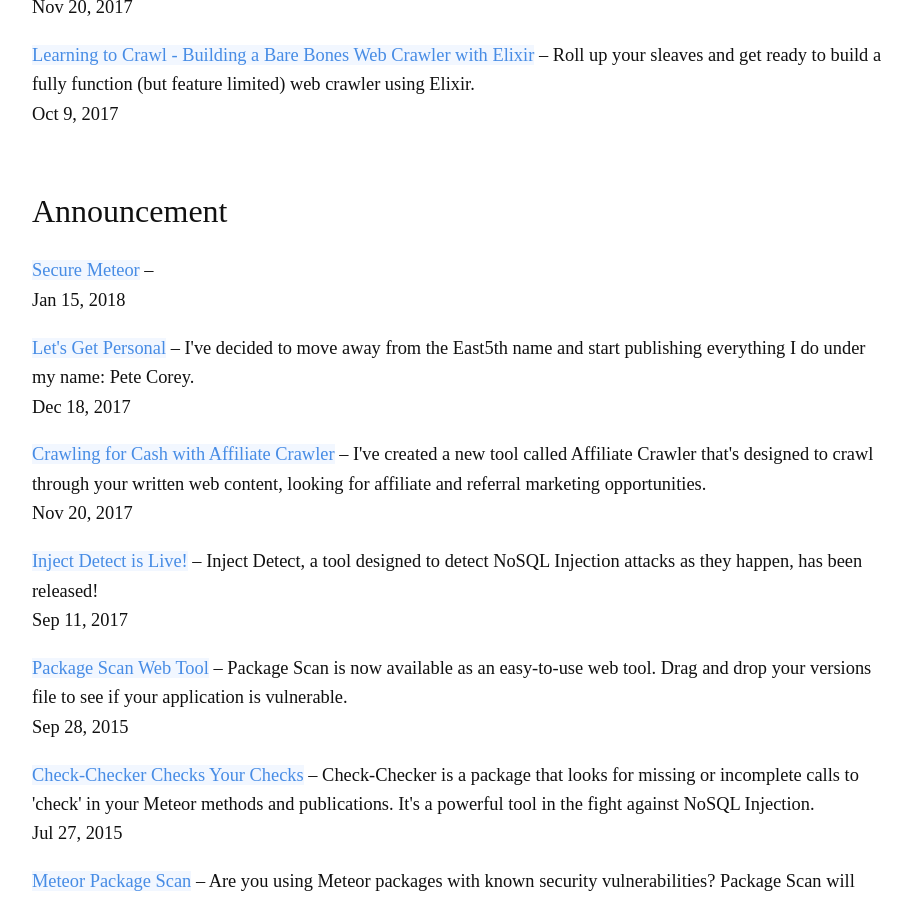
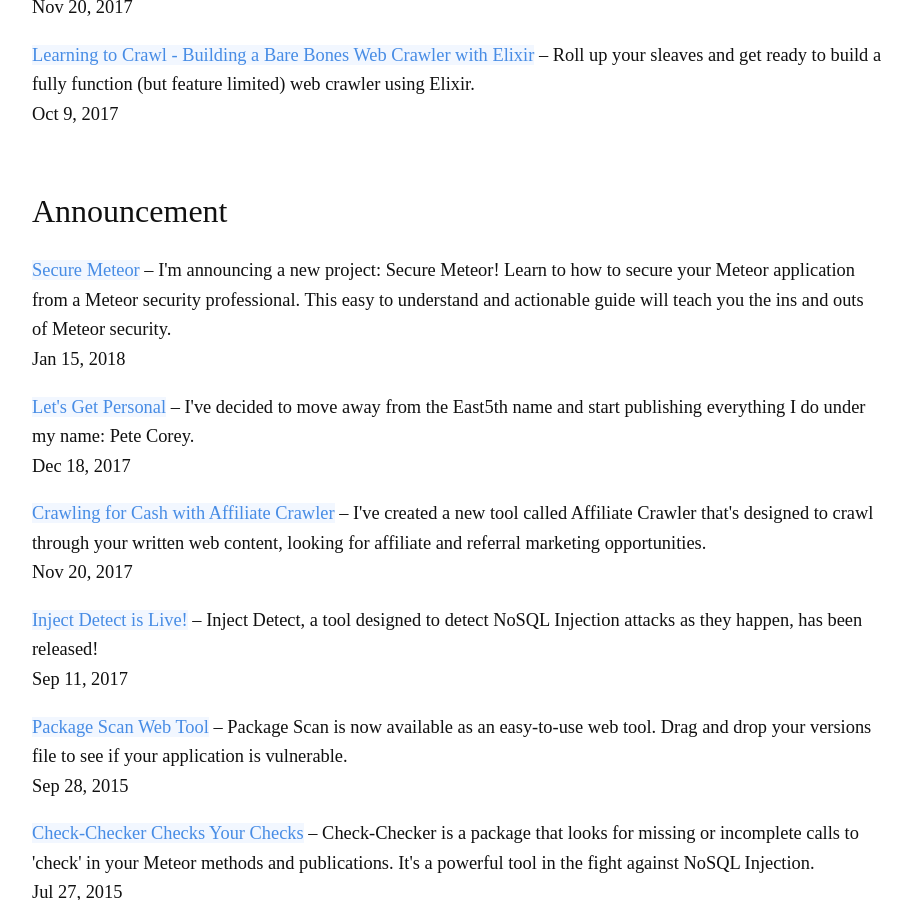
Before and after one commit to pcorey/pcorey.github.io, a Jekyll site: the page built from blog/tags.html, in a window 1280 px wide and 900 px high, scrolled down 1526 px. Shown: the whole window, without its empty margins (183-1095 px from the left). Built offline with Jekyll 4.4.1, drawn with Linux system fonts in a browser that asks for light colours; nearby versions of some CDN libraries; comment, search, counter and statistics services are not loaded; some of the changed text lies outside the part shown.

Commit message:
Secure Meteor description

```diff
--- a/_posts/2018-01-15-secure-meteor.markdown
+++ b/_posts/2018-01-15-secure-meteor.markdown
@@ -1,7 +1,7 @@
 ---
 layout: post
 title:  "Secure Meteor"
-description: ""
+description: "I'm announcing a new project: Secure Meteor! Learn to how to secure your Meteor application from a Meteor security professional. This easy to understand and actionable guide will teach you the ins and outs of Meteor security."
 author: "Pete Corey"
 date:   2018-01-15
 tags: ["Meteor", "Security", "Announcement"]
```
